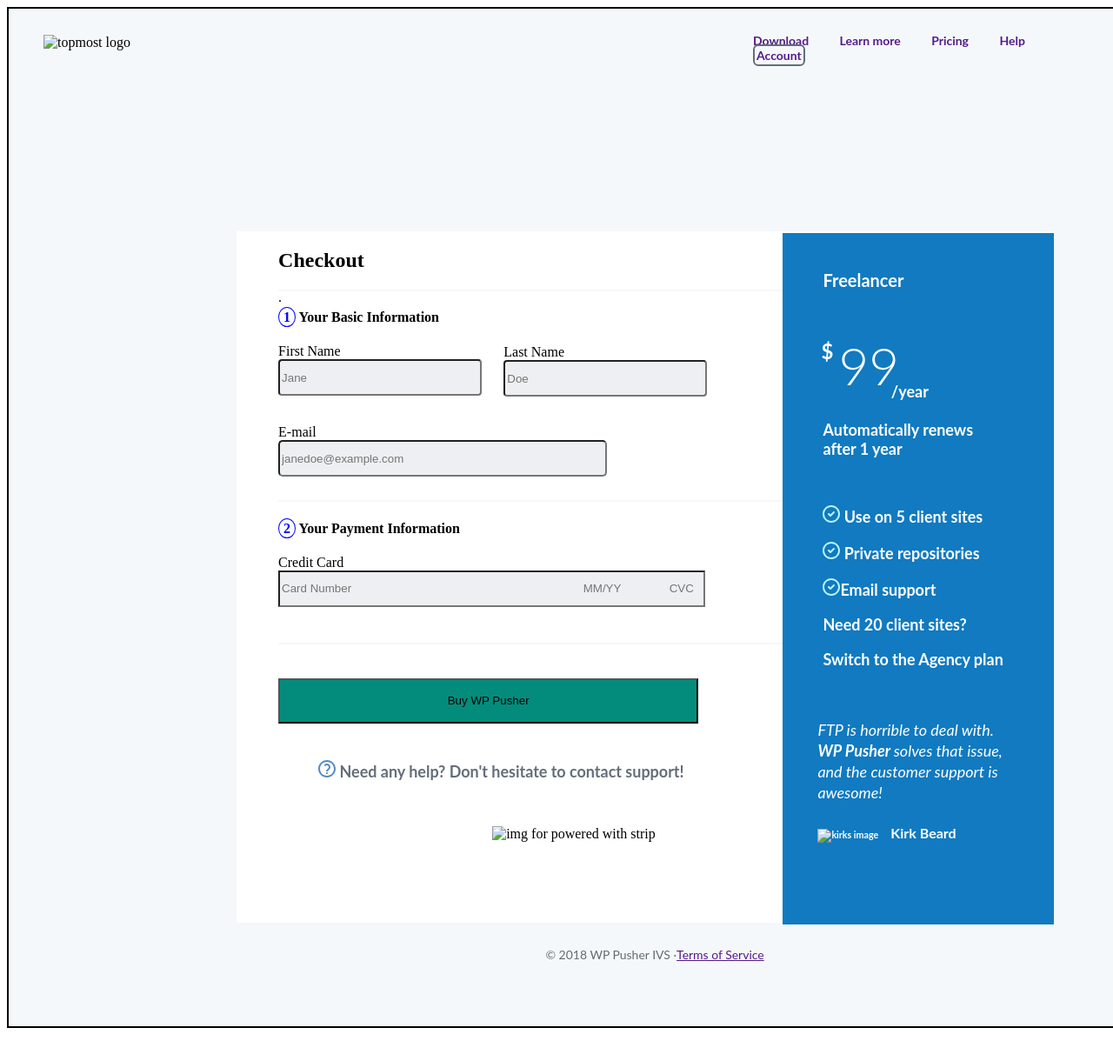
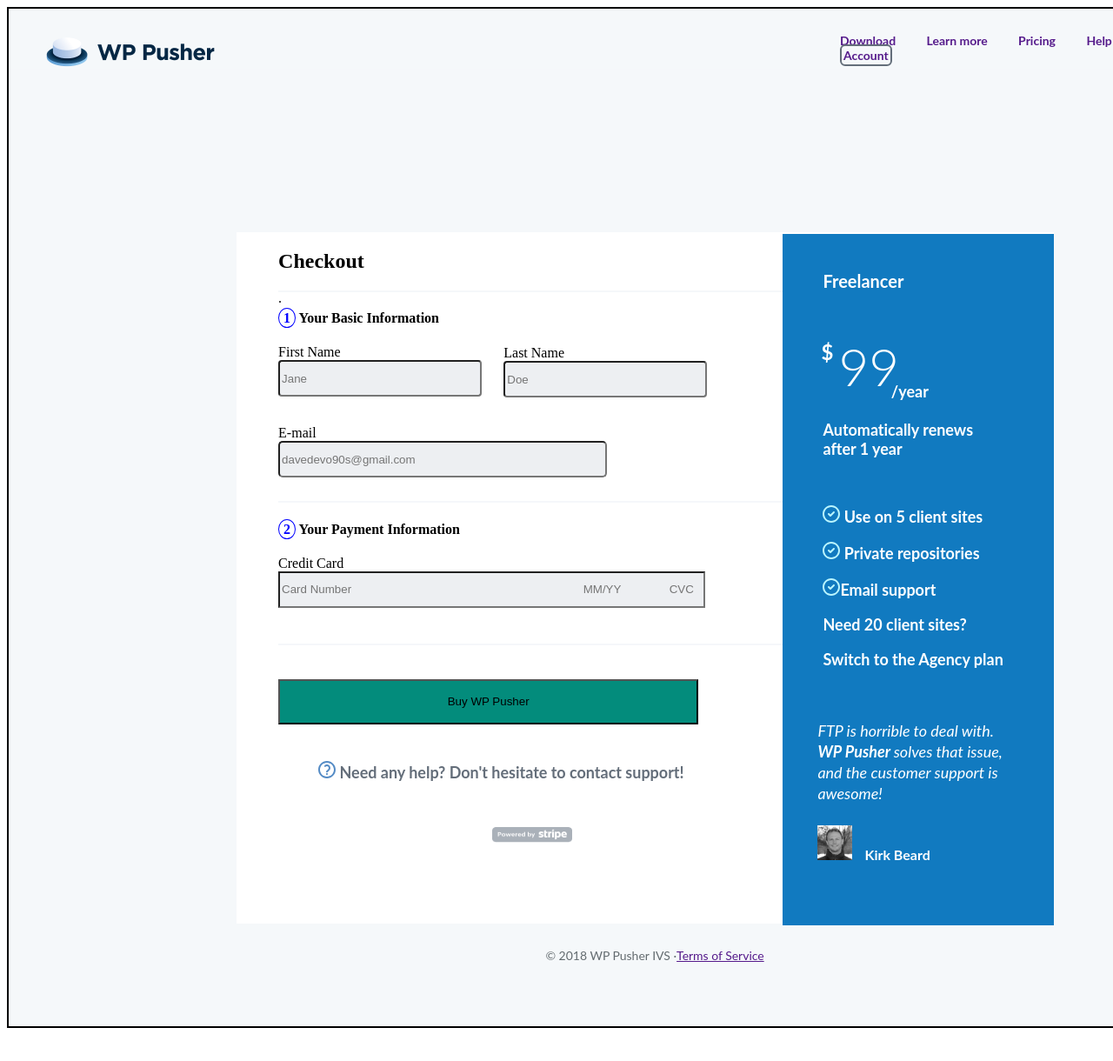
Before and after one commit to thickthumb/figma2, a plain HTML site: page index.html in a window 1280 px wide. Shown: the top 1220 px of the page at 87% size. Drawn offline with Linux system fonts and the light colour scheme.

Commit message:
icon loaded

```diff
--- a/index.html
+++ b/index.html
@@ -8,7 +8,7 @@
 </head>
 <body>
    <div class="container">
-    <header> <img src="/Assightmwnt3/Assets/wppusher-logo copy.png" alt="topmost logo">
+    <header> <img src="/figma2/Assets/wppusher-logo copy.png" alt="topmost logo">
      <nav id="navbar">
         <a href="">Download</a>
         <a href="">Learn more</a>
@@ -43,7 +43,7 @@
         </div>
 
             <form class="email"  action="get">E-mail</form>
-            <input type="text" id="email" placeholder="janedoe@example.com">
+            <input type="text" id="email" placeholder="davedevo90s@gmail.com">
 
             <div class="rect2"></div>
 
@@ -68,7 +68,7 @@
                     <path fill-rule="evenodd" clip-rule="evenodd" d="M0 10C0 15.5228 4.47715 20 10 20C15.5228 20 20 15.5228 20 10C20 4.47715 15.5228 0 10 0C4.47715 0 0 4.47715 0 10ZM18 10C18 14.4183 14.4183 18 10 18C5.58172 18 2 14.4183 2 10C2 5.58172 5.58172 2 10 2C14.4183 2 18 5.58172 18 10ZM11.4142 6.58579C12.1953 7.36683 12.1953 8.63317 11.4142 9.41421L9.29333 11.5325C8.90257 11.9227 8.90217 12.5559 9.29245 12.9467C9.68273 13.3374 10.3159 13.3378 10.7067 12.9475L12.828 10.8289C14.3905 9.26633 14.3905 6.73367 12.8284 5.17157C11.2663 3.60948 8.73367 3.60948 7.17157 5.17157C6.78105 5.5621 6.78105 6.19526 7.17157 6.58579C7.5621 6.97631 8.19526 6.97631 8.58579 6.58579C9.36683 5.80474 10.6332 5.80474 11.4142 6.58579ZM10 16C10.5523 16 11 15.5523 11 15C11 14.4477 10.5523 14 10 14C9.44771 14 9 14.4477 9 15C9 15.5523 9.44771 16 10 16Z" fill="#548BC5"/>
                 </svg> <strong> Need any help?</strong>  Don't hesitate to contact support!
             </p>
-            <img src="/Assightmwnt3/Assets/powered_by_stripe.png" alt="img for powered with strip">
+            <img src="/figma2/Assets/powered_by_stripe.png" alt="img for powered with strip">
         </div>
         <p id="footer"> © 2018 WP Pusher IVS  ·<a href="">Terms of Service</a> </p>
         <footer>
@@ -100,7 +100,7 @@
                 <cite>
                   FTP is horrible to deal with. <strong>WP Pusher </strong>solves that issue, and the customer support is awesome!
                 </cite>
-                <h6 id="brad"><img src="/Assightmwnt3/Assets/Bitmap.png" alt="kirks image"><span>Kirk Beard</span> </h6>
+                <h6 id="brad"><img src="/figma2/Assets/Bitmap.png" alt="kirks image"><span>Kirk Beard</span> </h6>
             </blockquote>
 
 
```
